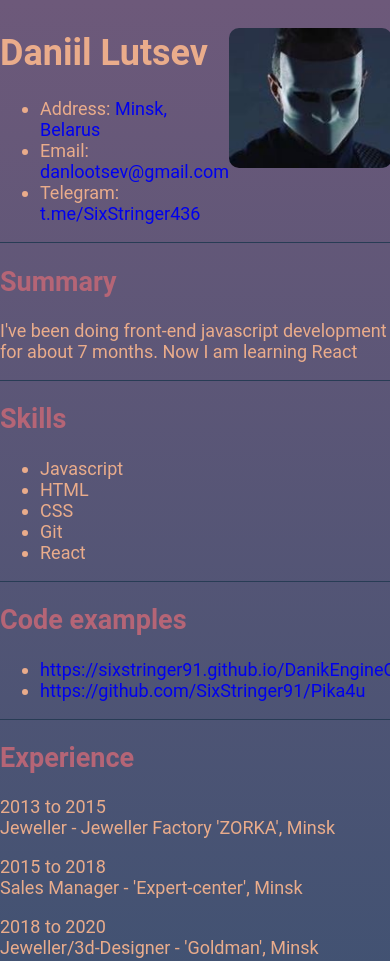
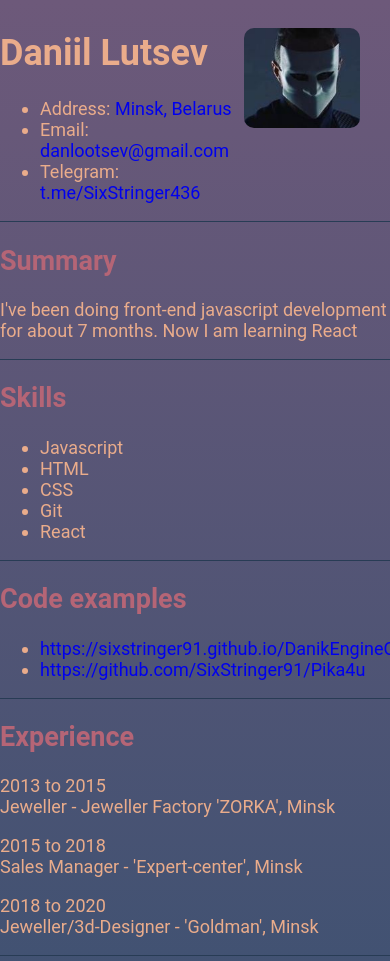
Before and after one commit to SixStringer91/rsschool-cv, a plain HTML site: page index.html in a window 390 px wide. Shown: the top 961 px of the page. Drawn offline with Linux system fonts and the light colour scheme.

Commit message:
fix: fix some css

```diff
--- a/style.css
+++ b/style.css
@@ -45,3 +45,14 @@ color: #B56576
 .item{
   border-bottom: 1px solid #283C55;
 }
+
+@media(max-width:800px){
+  img{
+    margin-right: 30px;
+    display: block;
+    border-radius:10px;
+    height:100px;
+    width: auto;
+  }
+
+}
```
